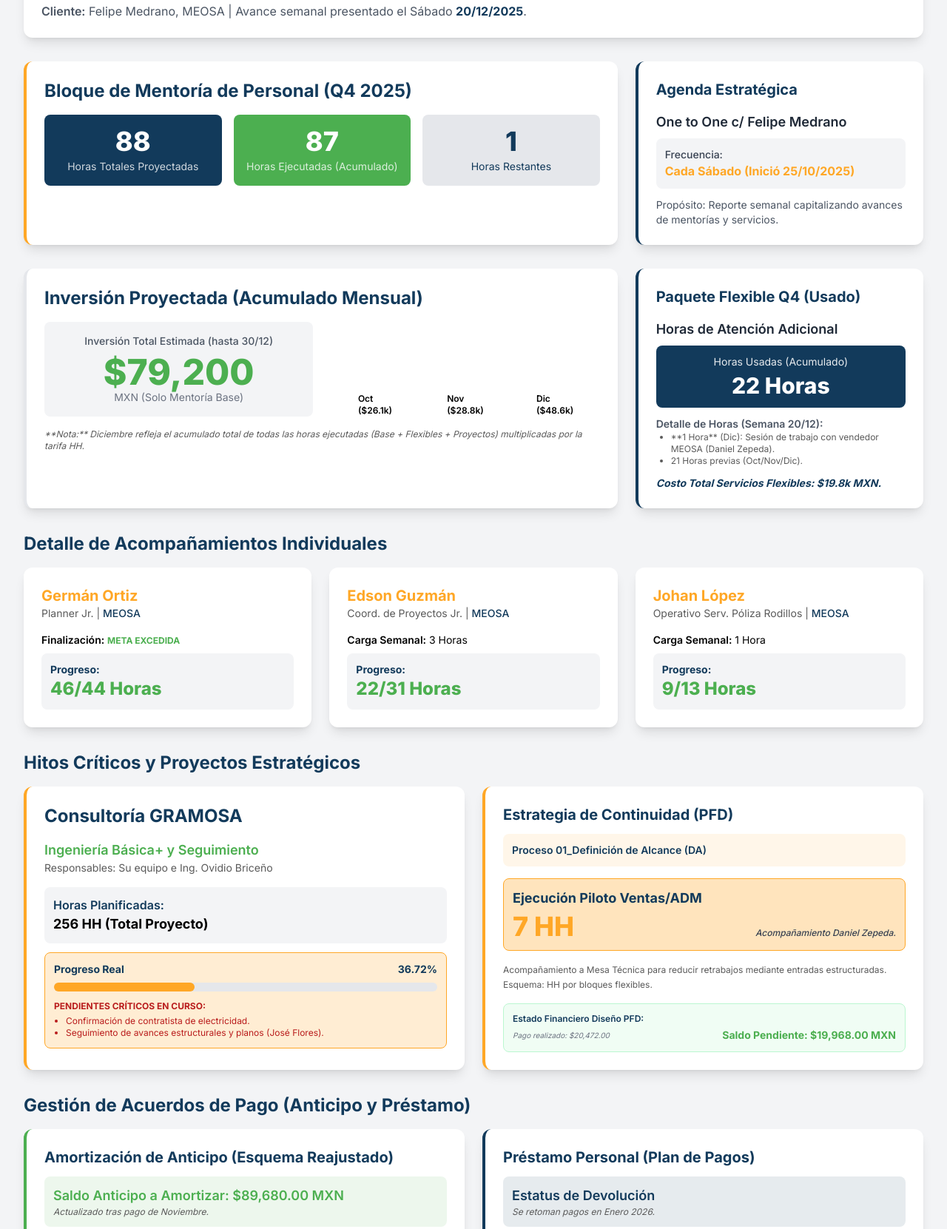
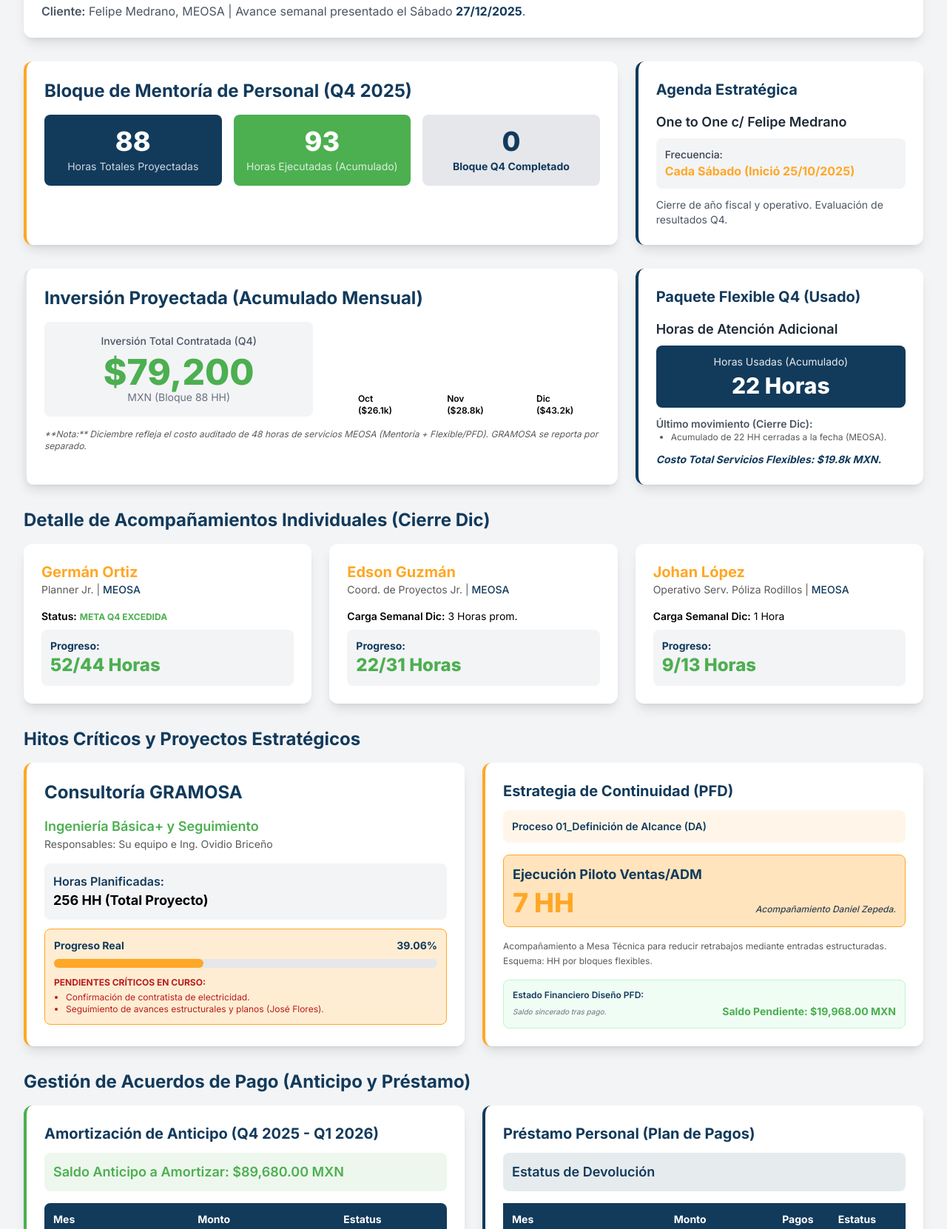
Before and after one commit to Pedherr/Reporte-Semanal-MEOSA-Q4, a plain HTML site: page index.html in a window 1280 px wide. Shown: the part 107-1768 px from the top of the page at 74% size. Drawn offline with nearby package versions, Linux system fonts and the light colour scheme.

Commit message:
Update index.html
Actualización 27-12-2025

```diff
--- a/index.html
+++ b/index.html
@@ -57,7 +57,7 @@
                 Dashboard de Gestión de Servicios
             </h1>
             <p class="mt-2 text-gray-600">
-                <span class="font-semibold">Cliente:</span> Felipe Medrano, MEOSA | Avance semanal presentado el Sábado <span class="font-bold text-ph-primary">20/12/2025</span>.
+                <span class="font-semibold">Cliente:</span> Felipe Medrano, MEOSA | Avance semanal presentado el Sábado <span class="font-bold text-ph-primary">27/12/2025</span>.
             </p>
         </header>
 
@@ -71,12 +71,12 @@
                         <p class="text-sm opacity-80 mt-1">Horas Totales Proyectadas</p>
                     </div>
                     <div class="p-4 bg-ph-accent-success text-ph-white rounded-lg">
-                        <p class="text-4xl font-extrabold" id="total-completed-hours">87</p>
+                        <p class="text-4xl font-extrabold" id="total-completed-hours">93</p>
                         <p class="text-sm opacity-80 mt-1">Horas Ejecutadas (Acumulado)</p>
                     </div>
                     <div class="p-4 bg-gray-200 text-ph-primary rounded-lg">
-                        <p class="text-4xl font-extrabold" id="remaining-hours">1</p>
-                        <p class="text-sm mt-1">Horas Restantes</p>
+                        <p class="text-4xl font-extrabold" id="remaining-hours">0</p>
+                        <p class="text-sm mt-1 font-bold">Bloque Q4 Completado</p>
                     </div>
                 </div>
             </div>
@@ -89,20 +89,21 @@
                     <p class="text-base font-bold text-ph-accent-warning">Cada Sábado (Inició 25/10/2025)</p>
                 </div>
                 <p class="mt-3 text-sm text-gray-600">
-                    Propósito: Reporte semanal capitalizando avances de mentorías y servicios.
+                    Cierre de año fiscal y operativo. Evaluación de resultados Q4.
                 </p>
             </div>
         </section>
 
         <!-- Sección 2: Inversión y Paquete Flexible -->
         <section class="grid grid-cols-1 lg:grid-cols-3 gap-6 mb-8">
+            <!-- Card de Inversión Total -->
             <div class="lg:col-span-2 bg-ph-white p-6 rounded-xl shadow-lg border-l-4 border-ph-accent-warm">
                 <h2 class="text-2xl font-bold text-ph-primary mb-4">Inversión Proyectada (Acumulado Mensual)</h2>
                 <div class="grid grid-cols-1 md:grid-cols-2 gap-6 items-center">
                     <div class="text-center p-4 bg-ph-bg rounded-lg">
-                        <p class="text-sm text-gray-600 font-medium">Inversión Total Estimada (hasta 30/12)</p>
+                        <p class="text-sm text-gray-600 font-medium">Inversión Total Contratada (Q4)</p>
                         <p class="text-5xl font-extrabold text-ph-accent-success mt-2" id="total-investment">$79,200</p>
-                        <p class="text-sm text-gray-500">MXN (Solo Mentoría Base)</p>
+                        <p class="text-sm text-gray-500">MXN (Bloque 88 HH)</p>
                     </div>
                     <div class="flex justify-around items-end h-full">
                         <div class="progress-bar-vertical" data-month="Oct" data-cost="26100">
@@ -113,14 +114,14 @@
                             <div class="bar-fill bg-ph-accent-success" id="bar-nov" style="height: 0%"></div>
                             <span class="text-xs font-semibold mt-1">Nov ($28.8k)</span>
                         </div>
-                        <div class="progress-bar-vertical" data-month="Dic" data-cost="48600">
+                        <div class="progress-bar-vertical" data-month="Dic" data-cost="43200"> <!-- AUDITADO: 48 HH * 900 = 43.2k -->
                             <div class="bar-fill bg-ph-accent-warning" id="bar-dic" style="height: 0%"></div>
-                            <span class="text-xs font-semibold mt-1">Dic ($48.6k)</span>
+                            <span class="text-xs font-semibold mt-1">Dic ($43.2k)</span>
                         </div>
                     </div>
                 </div>
                 <p class="mt-4 text-xs text-ph-secondary-gray italic">
-                    **Nota:** Diciembre refleja el acumulado total de todas las horas ejecutadas (Base + Flexibles + Proyectos) multiplicadas por la tarifa HH.
+                    **Nota:** Diciembre refleja el costo auditado de 48 horas de servicios MEOSA (Mentoría + Flexible/PFD). GRAMOSA se reporta por separado.
                 </p>
             </div>
 
@@ -134,11 +135,10 @@
                 </div>
 
                 <p class="mt-3 text-sm text-gray-600 font-semibold">
-                    Detalle de Horas (Semana 20/12):
+                    Último movimiento (Cierre Dic):
                 </p>
                 <ul class="list-disc pl-5 text-xs text-ph-secondary-gray">
-                    <li>**1 Hora** (Dic): Sesión de trabajo con vendedor MEOSA (Daniel Zepeda).</li>
-                    <li>21 Horas previas (Oct/Nov/Dic).</li>
+                    <li>Acumulado de 22 HH cerradas a la fecha (MEOSA).</li>
                 </ul>
                 <p class="mt-3 text-sm font-bold text-ph-primary italic">
                     Costo Total Servicios Flexibles: $19.8k MXN.
@@ -147,16 +147,16 @@
         </section>
 
         <!-- Sección 3: Detalle de Mentorías -->
-        <h2 class="text-2xl font-bold text-ph-primary mb-4">Detalle de Acompañamientos Individuales</h2>
+        <h2 class="text-2xl font-bold text-ph-primary mb-4">Detalle de Acompañamientos Individuales (Cierre Dic)</h2>
         <section class="grid grid-cols-1 md:grid-cols-2 lg:grid-cols-3 gap-6 mb-8">
             <div class="bg-ph-white p-6 rounded-xl shadow-lg">
                 <h3 class="text-xl font-bold text-ph-accent-warning">Germán Ortiz</h3>
                 <p class="text-sm text-ph-secondary-gray mb-4">Planner Jr. | <span class="font-medium text-ph-primary">MEOSA</span></p>
                 <div class="space-y-2 text-sm">
-                    <p><span class="font-semibold">Finalización:</span> <span class="text-ph-accent-success font-bold text-xs uppercase">Meta Excedida</span></p>
+                    <p><span class="font-semibold">Status:</span> <span class="text-ph-accent-success font-bold text-xs uppercase">Meta Q4 Excedida</span></p>
                     <div class="p-3 bg-ph-bg rounded-lg mt-3">
                         <p class="font-bold text-ph-primary">Progreso:</p>
-                        <p class="text-2xl font-extrabold text-ph-accent-success">46/44 Horas</p>
+                        <p class="text-2xl font-extrabold text-ph-accent-success">52/44 Horas</p>
                     </div>
                 </div>
             </div>
@@ -165,7 +165,7 @@
                 <h3 class="text-xl font-bold text-ph-accent-warning">Edson Guzmán</h3>
                 <p class="text-sm text-ph-secondary-gray mb-4">Coord. de Proyectos Jr. | <span class="font-medium text-ph-primary">MEOSA</span></p>
                 <div class="space-y-2 text-sm">
-                    <p><span class="font-semibold">Carga Semanal:</span> 3 Horas</p>
+                    <p><span class="font-semibold">Carga Semanal Dic:</span> 3 Horas prom.</p>
                     <div class="p-3 bg-ph-bg rounded-lg mt-3">
                         <p class="font-bold text-ph-primary">Progreso:</p>
                         <p class="text-2xl font-extrabold text-ph-accent-success">22/31 Horas</p>
@@ -177,7 +177,7 @@
                 <h3 class="text-xl font-bold text-ph-accent-warning">Johan López</h3>
                 <p class="text-sm text-ph-secondary-gray mb-4">Operativo Serv. Póliza Rodillos | <span class="font-medium text-ph-primary">MEOSA</span></p>
                 <div class="space-y-2 text-sm">
-                    <p><span class="font-semibold">Carga Semanal:</span> 1 Hora</p>
+                    <p><span class="font-semibold">Carga Semanal Dic:</span> 1 Hora</p>
                     <div class="p-3 bg-ph-bg rounded-lg mt-3">
                         <p class="font-bold text-ph-primary">Progreso:</p>
                         <p class="text-2xl font-extrabold text-ph-accent-success">9/13 Horas</p>
@@ -203,10 +203,10 @@
                     <div class="p-3 bg-ph-accent-warning/20 rounded-lg border border-ph-accent-warning">
                         <div class="flex items-center justify-between text-sm mb-2">
                             <span class="font-bold text-ph-primary">Progreso Real</span>
-                            <span class="font-bold text-ph-primary" id="gramosa-percentage">36.72%</span>
+                            <span class="font-bold text-ph-primary" id="gramosa-percentage">39.06%</span>
                         </div>
                         <div class="w-full bg-gray-200 rounded-full h-3">
-                            <div id="gramosa-progress" class="bg-ph-accent-warning h-3 rounded-full transition-all duration-700" style="width: 36.72%"></div>
+                            <div id="gramosa-progress" class="bg-ph-accent-warning h-3 rounded-full transition-all duration-700" style="width: 39.06%"></div>
                         </div>
                         <div class="mt-3 text-xs text-red-700">
                             <p class="font-bold">PENDIENTES CRÍTICOS EN CURSO:</p>
@@ -226,7 +226,6 @@
                     <p class="text-sm font-semibold text-ph-primary">Proceso 01_Definición de Alcance (DA)</p>
                 </div>
 
-                <!-- Tracker Piloto -->
                 <div class="p-3 bg-ph-accent-warning/30 rounded-lg mb-4 border border-ph-accent-warning">
                     <p class="text-lg font-bold text-ph-primary">Ejecución Piloto Ventas/ADM</p>
                     <div class="flex justify-between items-baseline mt-1">
@@ -242,7 +241,7 @@
                 <div class="mt-4 p-3 bg-green-50 border border-green-200 rounded-lg">
                     <p class="text-xs text-ph-primary font-semibold">Estado Financiero Diseño PFD:</p>
                     <div class="flex justify-between items-center mt-1">
-                        <span class="text-[10px] text-gray-500 italic">Pago realizado: $20,472.00</span>
+                        <span class="text-[10px] text-gray-500 italic">Saldo sincerado tras pago.</span>
                         <span class="text-sm font-bold text-ph-accent-success">Saldo Pendiente: $19,968.00 MXN</span>
                     </div>
                 </div>
@@ -250,16 +249,15 @@
 
         </section>
 
-        <!-- Sección 5: Gestión Financiera y Acuerdos de Pago (ACTUALIZADO) -->
+        <!-- Sección 5: Gestión Financiera y Acuerdos de Pago -->
         <h2 class="text-2xl font-bold text-ph-primary mb-4">Gestión de Acuerdos de Pago (Anticipo y Préstamo)</h2>
         <section class="grid grid-cols-1 lg:grid-cols-2 gap-6 mb-8">
 
-            <!-- Card 8: Amortización de Anticipo (NUEVA TABLA) -->
+            <!-- Card 8: Amortización de Anticipo -->
             <div class="bg-ph-white p-6 rounded-xl shadow-lg border-l-4 border-ph-accent-success">
-                <h3 class="text-xl font-bold text-ph-primary mb-3">Amortización de Anticipo (Esquema Reajustado)</h3>
+                <h3 class="text-xl font-bold text-ph-primary mb-3">Amortización de Anticipo (Q4 2025 - Q1 2026)</h3>
                 <div class="p-3 bg-ph-accent-success/10 rounded-lg mb-4">
                     <p class="text-lg font-semibold text-ph-accent-success">Saldo Anticipo a Amortizar: $89,680.00 MXN</p>
-                    <p class="text-xs text-ph-secondary-gray italic">Actualizado tras pago de Noviembre.</p>
                 </div>
 
                 <table class="w-full text-sm table-custom border-collapse">
@@ -279,28 +277,27 @@
                         <tr class="border-b border-gray-200">
                             <td class="font-semibold">Diciembre 2025</td>
                             <td class="text-ph-primary">$10,000.00 MXN</td>
-                            <td class="text-ph-accent-warning font-bold">Proyectado</td>
+                            <td class="text-ph-accent-warning font-bold">Por Liquidar</td>
                         </tr>
                         <tr class="border-b border-gray-200 bg-gray-50">
                             <td class="font-semibold">Enero 2026</td>
                             <td class="text-ph-primary">$35,000.00 MXN</td>
-                            <td class="text-ph-secondary-gray">Definido</td>
+                            <td class="text-ph-secondary-gray">Programado</td>
                         </tr>
                         <tr class="border-b border-gray-200">
                             <td class="font-semibold">Febrero 2026</td>
                             <td class="text-ph-primary">$44,680.00 MXN</td>
-                            <td class="text-ph-secondary-gray">Definido</td>
+                            <td class="text-ph-secondary-gray">Programado</td>
                         </tr>
                     </tbody>
                 </table>
             </div>
 
-            <!-- Card 9: Préstamo Personal (ACTUALIZADO) -->
+            <!-- Card 9: Préstamo Personal -->
             <div class="bg-ph-white p-6 rounded-xl shadow-lg border-l-4 border-ph-primary">
                 <h3 class="text-xl font-bold text-ph-primary mb-3">Préstamo Personal (Plan de Pagos)</h3>
                 <div class="p-3 bg-ph-primary/10 rounded-lg mb-4">
                     <p class="text-lg font-semibold text-ph-primary">Estatus de Devolución</p>
-                    <p class="text-xs text-ph-secondary-gray italic">Se retoman pagos en Enero 2026.</p>
                 </div>
 
                 <table class="w-full text-sm table-custom border-collapse">
@@ -323,13 +320,10 @@
                             <td class="font-semibold">Enero 2026 - Mayo 2026</td>
                             <td class="text-ph-primary">$6,500.00 MXN</td>
                             <td class="text-center">5</td>
-                            <td class="text-ph-accent-warning">Por retomar</td>
+                            <td class="text-ph-accent-warning font-bold">Próximo</td>
                         </tr>
                     </tbody>
                 </table>
-                <p class="mt-4 text-xs text-ph-secondary-gray italic">
-                    *Nota: Noviembre y Diciembre 2025 sin movimientos programados.*
-                </p>
             </div>
 
         </section>
@@ -340,15 +334,15 @@
             <div class="bg-ph-white p-6 rounded-xl shadow-lg border-l-4 border-ph-primary">
                 <h3 class="text-xl font-bold text-ph-primary mb-3">Flujo de Adopción MEOSA</h3>
                 <ol class="list-decimal pl-5 text-sm space-y-2 text-ph-secondary-gray">
-                    <li class="font-bold text-ph-primary">Validación de Felipe Medrano sobre entregables PFD.</li>
-                    <li>Lanzamiento de Mesa Técnica DA (Consolidado).</li>
+                    <li class="font-bold text-ph-primary">Consolidación de formatos Mesa Técnica DA.</li>
+                    <li>Cierre de fase de diseño PFD (Facturación pendiente).</li>
                 </ol>
             </div>
             <div class="bg-ph-white p-6 rounded-xl shadow-lg border-l-4 border-ph-primary">
                 <h3 class="text-xl font-bold text-ph-primary mb-3">Resultados SuKarne</h3>
                 <ul class="list-disc pl-5 text-sm space-y-2 text-ph-secondary-gray">
-                    <li>Presentación de éxito operativo y resultados de Póliza.</li>
-                    <li>Capitalización del valor entregado en Q4.</li>
+                    <li>Éxito operativo en cierre de mantenimiento 2025.</li>
+                    <li>Preparación de reporte de valor entregado trimestral.</li>
                 </ul>
             </div>
         </section>
@@ -356,11 +350,11 @@
     </div>
 
     <script>
-        const maxCost = 48600;
+        const maxCost = 43200; // Ajustado a los servicios MEOSA de Diciembre auditados (48 HH)
         const investmentData = {
             oct: { cost: 26100 },
             nov: { cost: 28800 },
-            dic: { cost: 48600 }
+            dic: { cost: 43200 } // CORREGIDO TRAS AUDITORÍA: 48 HH * 900
         };
 
         const initializeDashboard = () => {
@@ -375,7 +369,7 @@
 
             const gramosaProgressBar = document.getElementById('gramosa-progress');
             if (gramosaProgressBar) {
-                gramosaProgressBar.style.width = '36.72%';
+                gramosaProgressBar.style.width = '39.06%';
             }
         };
 
```
